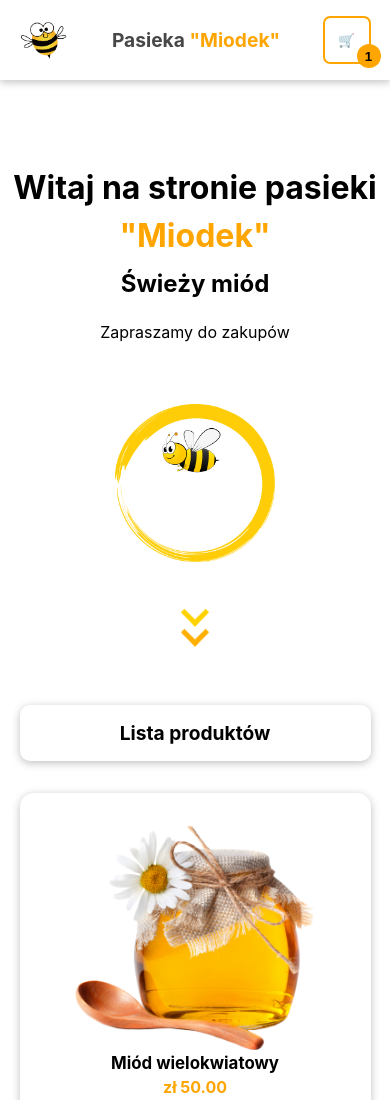
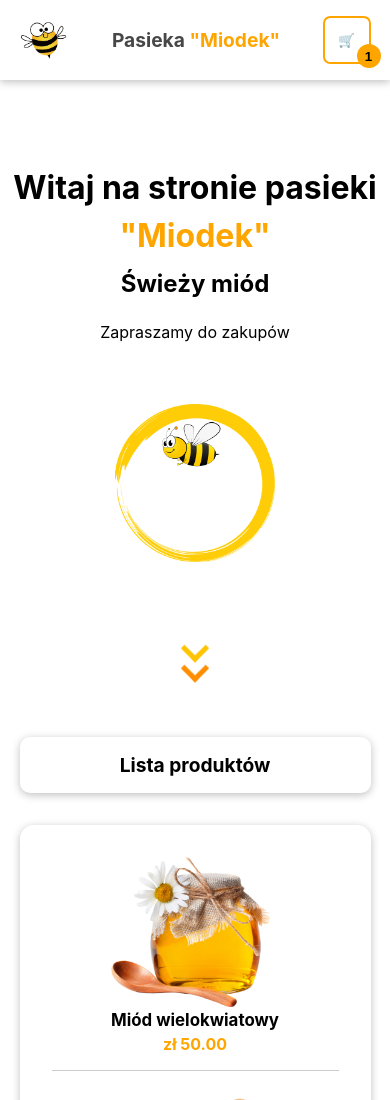
Before and after one commit to bar-85/React-shop-app, a React (Create React App) app: page / in a window 390 px wide. Shown: the top 1100 px of the page. Built offline with nearby package versions, Linux system fonts and the light colour scheme.

Commit message:
Add styles

```diff
--- a/src/components/Layout/Arrow.module.css
+++ b/src/components/Layout/Arrow.module.css
@@ -63,6 +63,6 @@
 
 @media screen and (max-width: 880px) {
 	.arrows {
-		margin-top: -7rem;
+		margin-top: -5rem;
 	}
 }
--- a/src/components/Layout/HeaderCartButton.module.css
+++ b/src/components/Layout/HeaderCartButton.module.css
@@ -7,6 +7,11 @@ button {
 	border: 2px solid orange;
 	margin-right: 5%;
 	cursor: pointer;
+}
+
+button:hover,
+button:active {
+  background-color: rgba(255, 230, 183, 0.174);
 }
 
 .badge {
--- a/src/components/Products/ProductItem/ProductItem.module.css
+++ b/src/components/Products/ProductItem/ProductItem.module.css
@@ -34,3 +34,15 @@ img {
         font-size: 1rem;
     }
 }
+
+@media screen and (max-width: 880px) {
+    img {
+        width: 10rem;
+    }
+}
+
+@media screen and (max-width: 321px) {
+    img {
+        width: 7rem;
+    }
+}
```
